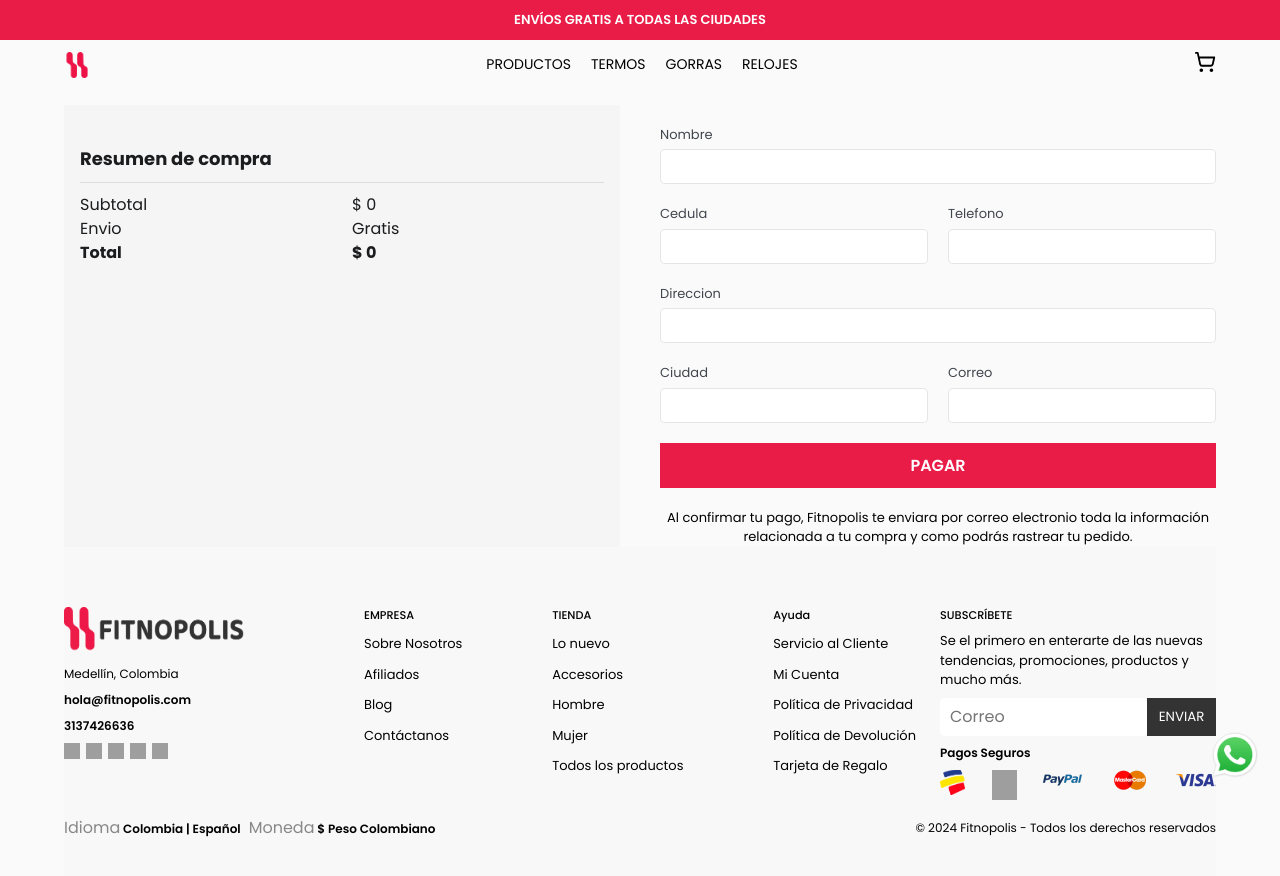
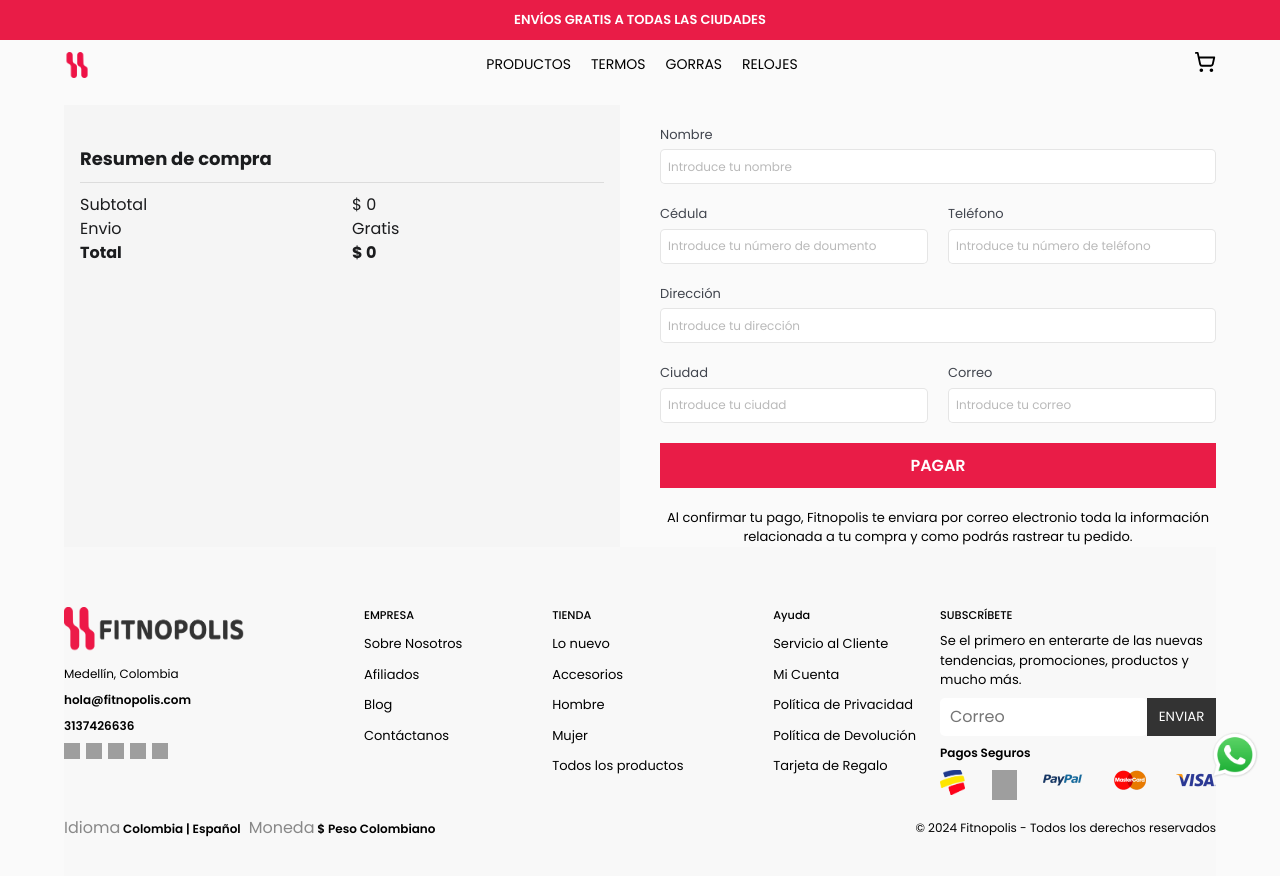
Before and after one commit to nevobit/fitnopolis, a Next.js app in the folder apps/web/: page /checkout in a window 1280 px wide. Shown: the top 876 px of the page. Built offline with nearby package versions, Linux system fonts and the light colour scheme; grey boxes are pictures that could not be loaded.

Commit message:
fix: orders list fix

```diff
--- a/apps/web/app/api/payment/route.ts
+++ b/apps/web/app/api/payment/route.ts
@@ -1,6 +1,6 @@
 import { MercadoPagoConfig, Preference } from 'mercadopago';
 import { PreferenceRequest } from 'mercadopago/dist/clients/preference/commonTypes';
-import { helebbaClient } from 'helebba-sdk';
+import { ContactType, helebbaClient } from 'helebba-sdk';
 import { NextResponse } from 'next/server';
 import { NextApiResponse } from 'next';
 
@@ -16,11 +16,32 @@ export async function POST(
   req: Request,
 ) {
   const body = await req.json();
+
+  const createdContact = await helebba.createContact({
+    iban: body.identification,
+    name: body.name, email: body.email, mobile: body.phone, isPerson: true, account: "e610f0f3-b380-4a1d-8900-17fe25ce6cbd", type: ContactType.Lead, shippingAddresses: [{
+      shippingId: "",
+      name: body.name,
+      address: body.address,
+      city: body.city,
+      postalCode: 0,
+      province: '',
+      country: 'Colombia',
+      countryCode: '',
+    }], billAddress: {
+      address: body.address,
+      city: body.city,
+      country: 'Colombia',
+    }
+  });
+
   let order = {
+    contact: createdContact.id,
     account: "e610f0f3-b380-4a1d-8900-17fe25ce6cbd",
     date: Date.now().toString(),
     subtotal: body.total_price,
     total: body.total_price,
+    contactName: body.name,
     docType: "sales-order",
     products: [],
     customFields: [{ field: 'link', value: '' }]
@@ -44,10 +65,7 @@ export async function POST(
 
     if (result.init_point) {
       order.customFields[0] = { field: 'link', value: result.init_point };
-      console.log("......Init");
-
       const createdOrder = await helebba.createOrder(order);
-      console.log("......Finish");
       console.log(createdOrder);
 
       return NextResponse.json({ paymentLink: result.init_point }, { status: 200 });
--- a/apps/web/app/checkout/page.tsx
+++ b/apps/web/app/checkout/page.tsx
@@ -2,12 +2,18 @@
 import { DivisaFormater } from '@repo/tools';
 import React, { useState } from 'react'
 import styles from './Checkout.module.css'
-import { Link } from 'lucide-react';
 import { useCartStore } from '../../store';
 import { Field, Input } from '@repo/design-system/web'
 
 const Checkout = () => {
   const [loading, setLoading] = useState(false);
+  const [name, setName] = useState("");
+  const [identification, setIdentification] = useState("");
+  const [phone, setPhone] = useState("");
+  const [address, setAddress] = useState("");
+  const [city, setCity] = useState("");
+  const [email, setEmail] = useState("");
+
   const totalValue = useCartStore(state => state.getTotalValueItems())
 
   const payOrder = async () => {
@@ -16,7 +22,7 @@ const Checkout = () => {
       headers: {
         'Content-Type': 'application/json',
       },
-      body: JSON.stringify({ title: "Compra Fitnopolis", total_price: totalValue })
+      body: JSON.stringify({ name, identification, phone, address, city, email, title: "Compra Fitnopolis", total_price: totalValue })
     });
 
     if (!response.ok) {
@@ -58,27 +64,27 @@ const Checkout = () => {
 
       <div>
         <Field label='Nombre'>
-          <Input placeholder="" />
+          <Input placeholder="Introduce tu nombre" value={name} onChange={({ target }) => setName(target.value)} />
         </Field>
         <div className={styles.col} >
-          <Field label='Cedula'>
-            <Input placeholder="" />
+          <Field label='Cédula'>
+            <Input placeholder="Introduce tu número de doumento" value={identification} onChange={({ target }) => setIdentification(target.value)} />
           </Field>
-          <Field label='Telefono'>
-            <Input placeholder="" />
+          <Field label='Teléfono'>
+            <Input placeholder="Introduce tu número de teléfono" value={phone} onChange={({ target }) => setPhone(target.value)} />
           </Field>
         </div>
 
-        <Field label='Direccion'>
-          <Input placeholder="" />
+        <Field label='Dirección'>
+          <Input placeholder="Introduce tu dirección" value={address} onChange={({ target }) => setAddress(target.value)} />
         </Field>
         <div className={styles.col} >
 
           <Field label='Ciudad'>
-            <Input placeholder="" />
+            <Input placeholder="Introduce tu ciudad" value={city} onChange={({ target }) => setCity(target.value)} />
           </Field>
           <Field label='Correo'>
-            <Input placeholder="" />
+            <Input placeholder="Introduce tu correo" value={email} onChange={({ target }) => setEmail(target.value)} />
           </Field>
         </div>
         <button className={styles.btn} onClick={payOrder} >Pagar</button>
--- a/apps/web/package.json
+++ b/apps/web/package.json
@@ -11,7 +11,7 @@
   "dependencies": {
     "@repo/design-system": "workspace:*",
     "@repo/tools": "workspace:*",
-    "helebba-sdk": "^1.0.24",
+    "helebba-sdk": "^1.0.25",
     "lucide-react": "^0.445.0",
     "mercadopago": "^2.0.15",
     "next": "^14.2.13",
```
Also changed, not shown: 1 other file (tests, documents, lock files or other folders).
